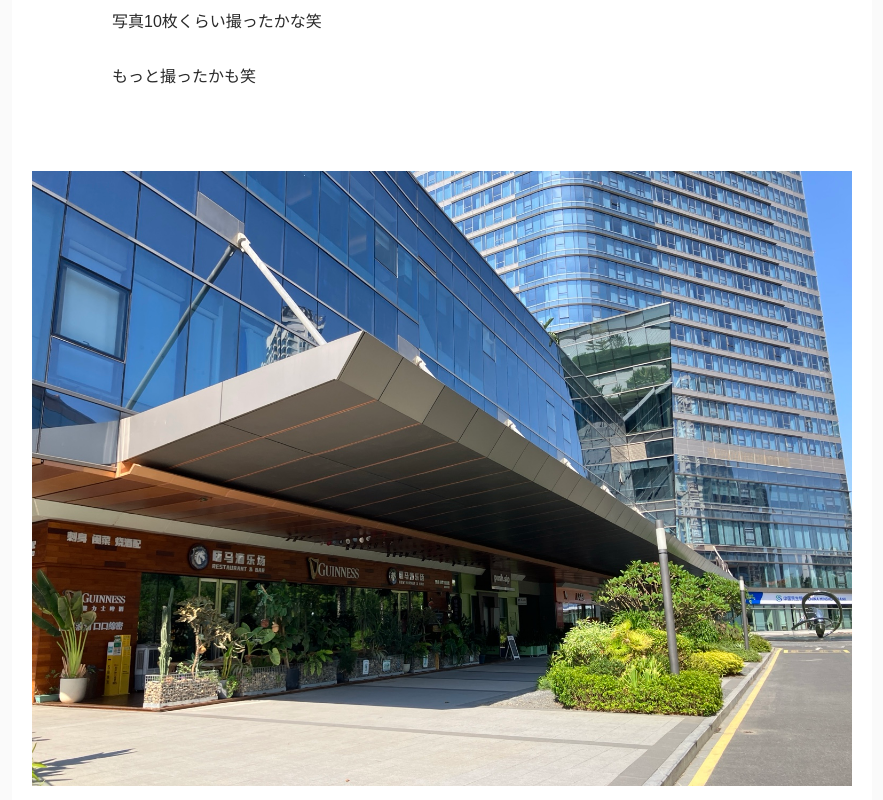
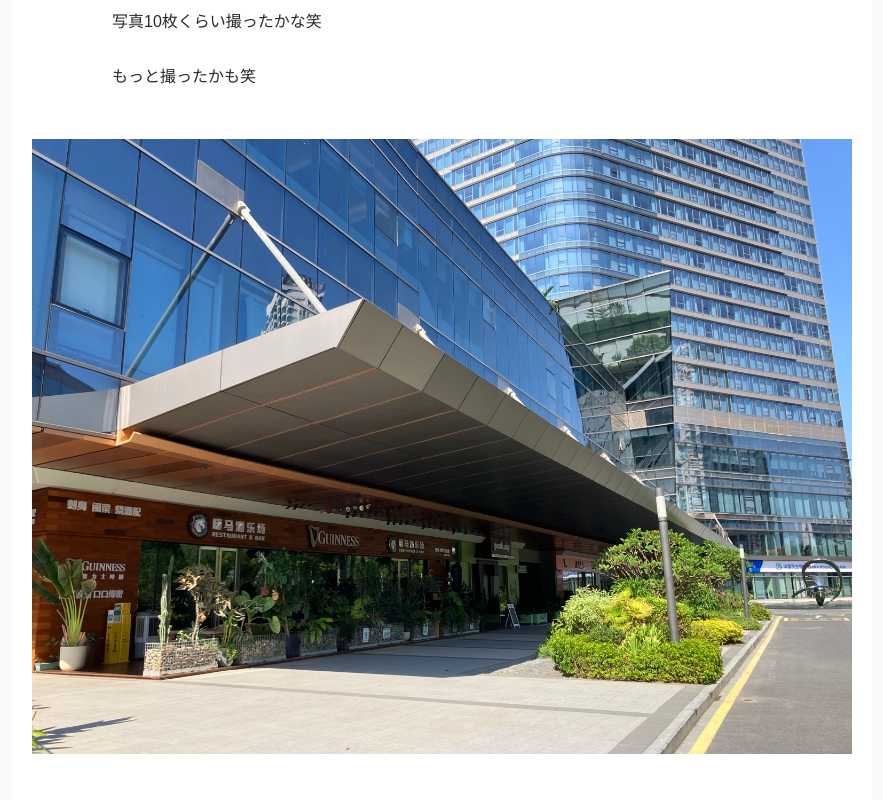
Before and after one commit to Takaolog/takaolog, a plain HTML site: page xiamen1.html in a window 1280 px wide. Shown: the part 6320-7120 px from the top of the page, without its empty margins (198-1081 px from the left). Drawn offline with Linux system fonts and the light colour scheme.

Commit message:
Update xiamen1.html

```diff
--- a/xiamen1.html
+++ b/xiamen1.html
@@ -219,9 +219,9 @@ figcaption{margin-top:8px;font-size:.88rem;color:#666;line-height:1.6}
 
 <p>もっと撮ったかも笑</p>
 
-<figure class="closing-photo"><img src="xiamen-pub-photo6.jpeg" alt="近代的な建物の1階にあるpubの外観と周辺環境" loading="lazy"></figure>
+<figure><img src="xiamen-pub-photo6.jpeg" alt="近代的な建物の1階にあるpubの外観と周辺環境" loading="lazy"></figure>
 
-<br>
+<br><br>
 
 <p>結局集美には、1週間滞在した。</p>
 
```
